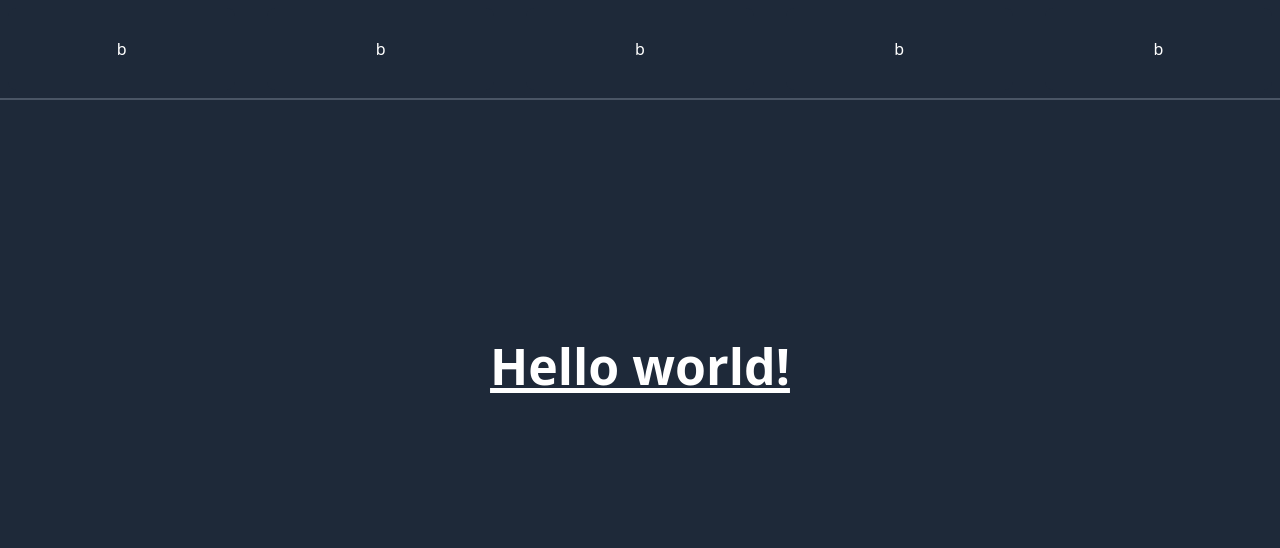
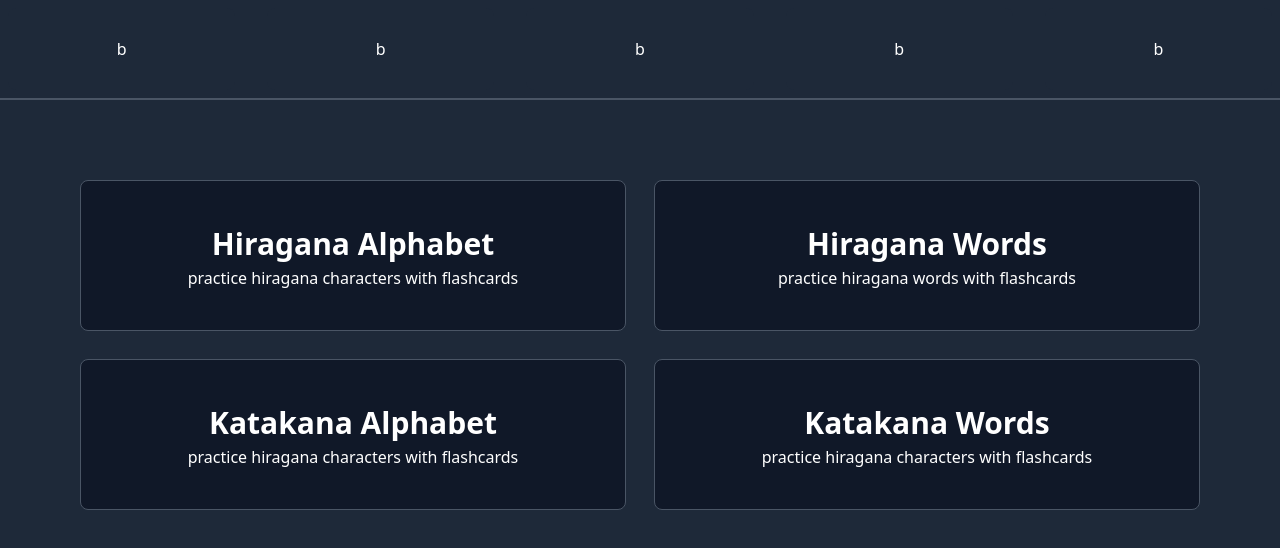
Before and after one commit to AngelMoreno24/Japanese-FlashCards, a React app in the folder frontend/: page / in a window 1280 px wide. Shown: the top 548 px of the page. Built offline with nearby package versions, Linux system fonts and the light colour scheme; the HTML template or start-up script is replaced by a standard one.

Commit message:
added cards for home page

```diff
--- a/frontend/src/pages/Home.jsx
+++ b/frontend/src/pages/Home.jsx
@@ -4,11 +4,37 @@ const Home = () => {
 
     return (
 
-      <div className='h-[220px] p-10 content-center '>
+      <div className=' p-10 content-center grid grid-cols-2 grid-rows-3 gap-7'>
 
-        <h1 className="text-[50px] font-bold underline text-center">
-          Hello world!
-        </h1>
+        <div className='bg-gray-900  text-center border-1 rounded-lg border-gray-600 w-full h-auto p-10 hover:bg-gray-950 hover:border-gray-700 '>
+
+            <h1 className=" text-[30px] font-bold ">
+            Hiragana Alphabet
+            </h1>
+            <p className=''>practice hiragana characters with flashcards</p>
+        </div>
+
+        <div className='bg-gray-900  text-center border-1 rounded-lg border-gray-600 w-full h-auto p-10'>
+
+            <h1 className=" text-[30px] font-bold ">
+            Hiragana Words
+            </h1>
+            <p className=''>practice hiragana words with flashcards</p>
+        </div>
+        <div className='bg-gray-900  text-center border-1 rounded-lg border-gray-600 w-full h-auto p-10'>
+
+            <h1 className=" text-[30px] font-bold ">
+            Katakana Alphabet
+            </h1>
+            <p className=''>practice hiragana characters with flashcards</p>
+        </div>
+        <div className='bg-gray-900  text-center border-1 rounded-lg border-gray-600 w-full h-auto p-10 '>
+
+            <h1 className=" text-[30px] font-bold ">
+            Katakana Words
+            </h1>
+            <p className=''>practice hiragana characters with flashcards</p>
+        </div>
 
       </div>
 
```
